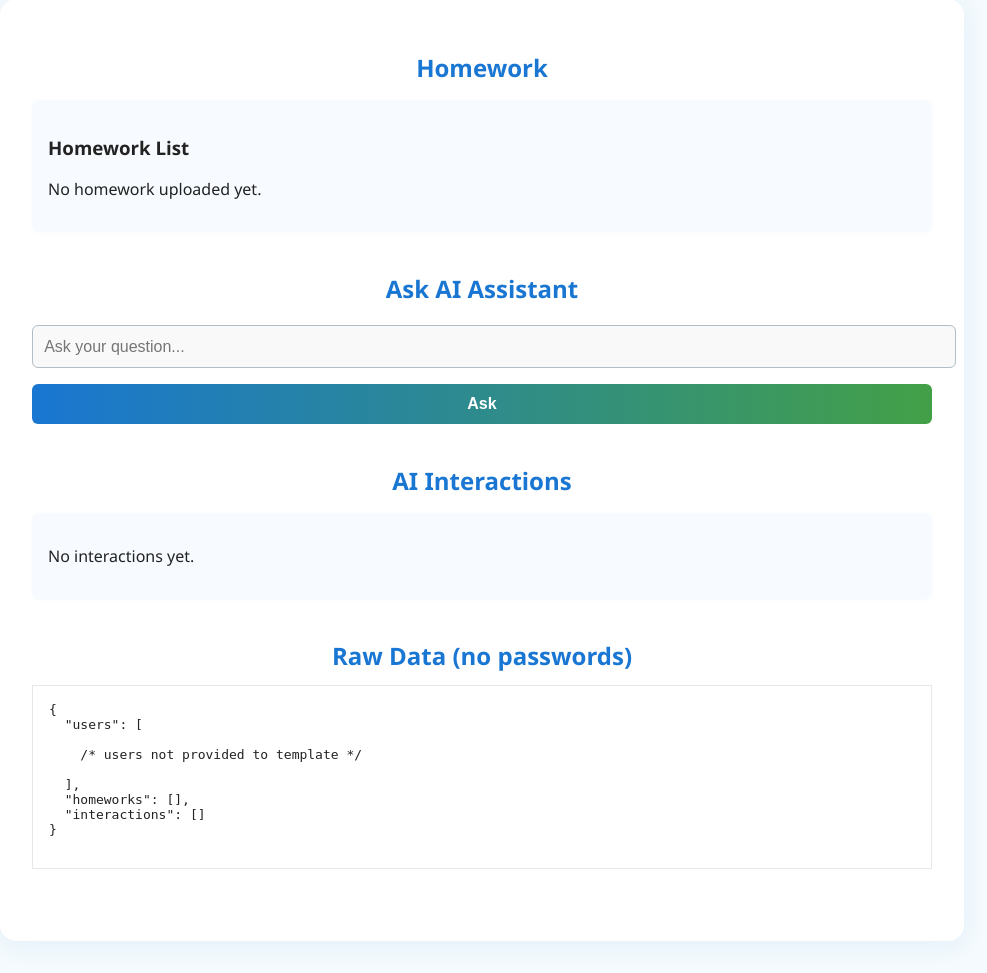
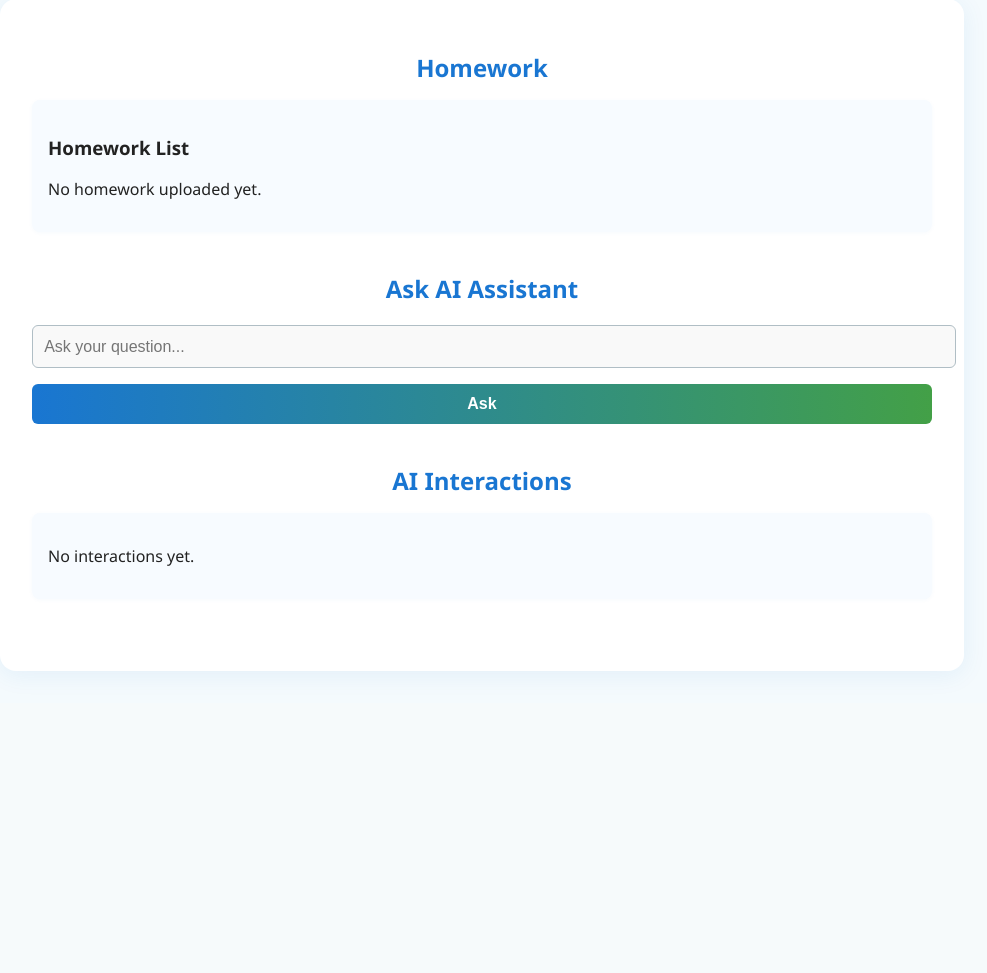
Before and after one commit to yunus-tuncbilek/math-mate, a Flask app: page / in a window 1280 px wide. Shown: the part 174-1147 px from the top of the page, without its empty margins (158-1145 px from the left). After the commit the page ends 846 px from the top, so only its background shows below. Run offline with Flask 3, Linux system fonts and the light colour scheme; the visitor is signed in with stand-in values (Sample User, id 1); parts of the project's set-up code (start-up, migrations or seed data) failed here and were passed over.

Commit message:
remove raw JSON dump section from index.html

```diff
--- a/templates/index.html
+++ b/templates/index.html
@@ -99,26 +99,6 @@
             </div>
         </div>
 
-        <!-- New: Raw JSON dump (passwords removed) -->
-        <div class="section">
-            <h2>Raw Data (no passwords)</h2>
-            <pre class="json-dump" style="background:#fff;border:1px solid #e5e7eb;padding:1rem;overflow:auto;max-height:360px;">
-{
-  "users": [
-  {% if users %}
-    {% for name, info in users.items() %}
-      { "username": "{{ name }}", "role": "{{ info.get('role','') }}", "email": "{{ info.get('email','') }}" }{% if not loop.last %},{% endif %}
-    {% endfor %}
-  {% else %}
-    /* users not provided to template */
-  {% endif %}
-  ],
-  "homeworks": {{ homeworks | tojson(indent=2) }},
-  "interactions": {{ interactions | tojson(indent=2) }}
-}
-            </pre>
-        </div>
-
     </div>
 </body>
 </html>
```
